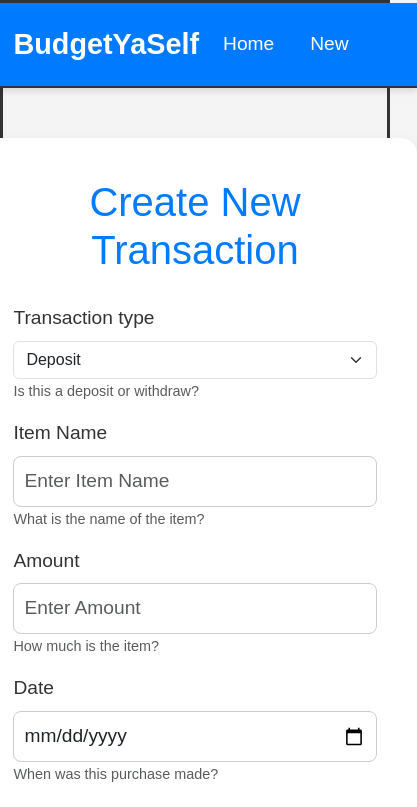
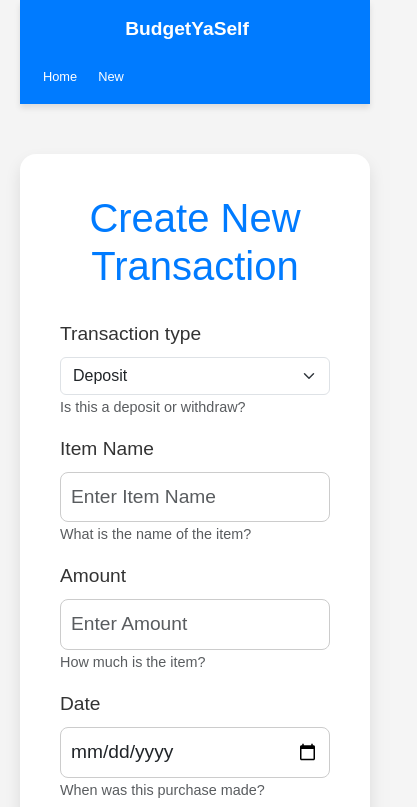
Before and after one commit to llamouth/Budgeting-App, a React (Vite) app in the folder front-end/: page /transactions/new in a window 390 px wide. Shown: the top 807 px of the page, 417 px wide, since content can reach past the window. Built offline with nearby package versions, Linux system fonts and the light colour scheme; no server answers.

Commit message:
refactor: refactor code to display differnece between withdraw and deposit

```diff
--- a/front-end/src/App.scss
+++ b/front-end/src/App.scss
@@ -17,7 +17,6 @@ body {
     padding: 0px 20px;
     height: 100%;
     width: 100vw;
-    border: 3px solid;
     display: grid;
     grid-template-rows: 1fr 8fr 1fr;
     grid-template-columns: 1fr;
--- a/front-end/src/Components/MainDisplay/Edit/Edit.jsx
+++ b/front-end/src/Components/MainDisplay/Edit/Edit.jsx
@@ -2,7 +2,7 @@ import React, { useEffect, useState } from 'react';
 import { useParams, useNavigate } from "react-router-dom";
 import Button from 'react-bootstrap/Button';
 import Form from 'react-bootstrap/Form';
-import '../styles/Edit.scss'; // Import the SCSS file for styling
+import '../styles/Edit.scss';
 
 const Edit = ({ transactions, setTransactions }) => {
 
@@ -14,7 +14,6 @@ const Edit = ({ transactions, setTransactions }) => {
         from: "",
         category: "",
     });
-    const [error, setError] = useState('');
 
     const navigate = useNavigate();
     const { id } = useParams();
@@ -38,14 +37,14 @@ const Edit = ({ transactions, setTransactions }) => {
     };
 
     const handleSelect = (e) => {
-        setNewTransaction({...transaction, category: e.target.value})
+        setTransaction({...transaction, category: e.target.value})
     }
 
     const handleSubmit = (e) => {
         e.preventDefault();
 
         if (!transaction.item_name || !transaction.amount || !transaction.date || !transaction.from || transaction.category === "Select category...") {
-            setError('Please fill out all fields.');
+            console.error('Please fill out all fields.');
             return <h1>'Please fill out all fields.'</h1>
         }
 
--- a/front-end/src/Components/MainDisplay/IndexAll/IndexAll.jsx
+++ b/front-end/src/Components/MainDisplay/IndexAll/IndexAll.jsx
@@ -9,6 +9,7 @@ const IndexAll = ({transactions}) => {
 
     const navigate = useNavigate()
     const [loading, setLoading] = useState(true)
+    const total = generateTotalAmount(transactions)
 
     useEffect(() => {
         if(transactions.length > 0){
@@ -22,7 +23,7 @@ const IndexAll = ({transactions}) => {
 
     return (
         <div className='table-container'>
-            <h1>Weekly Amount Spent: {generateTotalAmount(transactions)}</h1>
+            <h3>Current Balance: <span className={total.includes("-") ? "withdraw" : "deposit"}>{total}</span></h3>
             <Table responsive striped bordered hover>
                 <thead>
                     <tr>
@@ -35,7 +36,7 @@ const IndexAll = ({transactions}) => {
                     </tr>
                 </thead>
                 <tbody>
-                {transactions.map((transaction, i) => {
+                {transactions.map((transaction) => {
                     const { id, item_name, amount, date, from, category } = transaction
                     const handleClick = () => {
                         navigate(`/transactions/${id}`)
@@ -44,7 +45,7 @@ const IndexAll = ({transactions}) => {
                         <tr onClick={handleClick} key={id}>
                             <td>{id}</td>
                             <td>{formatString(item_name)}</td>
-                            <td>{formatAmount(amount)}</td>
+                            <td className={amount.includes("-") ? "withdraw" : "deposit"}>{formatAmount(amount)}</td>
                             <td>{date}</td>
                             <td>{formatString(from)}</td>
                             <td>{formatString(category)}</td>
--- a/front-end/src/Components/MainDisplay/New/NewTransaction.jsx
+++ b/front-end/src/Components/MainDisplay/New/NewTransaction.jsx
@@ -25,7 +25,7 @@ const NewTransaction = ({ setTransactions }) => {
         e.preventDefault();
 
         if (!newTransaction.item_name || !newTransaction.amount || !newTransaction.date || !newTransaction.from || !newTransaction.category) {
-            setError('Please fill out all fields.');
+            console.error('Please fill out all fields.');
             return;
         }
 
@@ -47,7 +47,6 @@ const NewTransaction = ({ setTransactions }) => {
             return res.json();
           })
           .then((res) => {
-            console.log('Response from server:', res);
             setTransactions((prevState) => [...prevState, res]);
             navigate('/transactions');
           })
--- a/front-end/src/Components/MainDisplay/styles/IndexAll.scss
+++ b/front-end/src/Components/MainDisplay/styles/IndexAll.scss
@@ -1,7 +1,4 @@
-// IndexAll.scss
-
-
-h1 {
+h3 {
     text-align: center;
     margin: 20px 0;
     font-size: 2.5em;
@@ -14,9 +11,21 @@ h1 {
     background-color: #fff;
     box-shadow: 0 4px 8px rgba(0, 0, 0, 0.1);
     border-radius: 12px;
+
+    @media (max-width: 1200px) {
+        padding: 15px;
     }
 
-table {
+    @media (max-width: 992px) {
+        padding: 10px;
+    }
+
+    @media (max-width: 768px) {
+        padding: 5px;
+    }
+}
+
+.table-responsive {
     width: 100%;
     margin-top: 20px;
     border-collapse: separate;
@@ -53,4 +62,60 @@ table {
     tr:nth-of-type(odd) td {
         background-color: #f4f4f4;
     }
+
+    .withdraw {
+        color: #F70808;
     }
+
+    .deposit {
+        color: #00eb1b;
+    }
+
+    @media (max-width: 1200px) {
+        font-size: 1.8em;
+
+        th, td {
+            padding: 12px;
+        }
+    }
+
+    @media (max-width: 992px) {
+        font-size: 1.6em;
+
+        th, td {
+            padding: 10px;
+        }
+    }
+
+    @media (max-width: 768px) {
+        font-size: 1.4em;
+
+        th, td {
+            padding: 8px;
+        }
+    }
+
+    @media (max-width: 576px) {
+        font-size: 1.2em;
+
+        th, td {
+            padding: 6px;
+        }
+
+        th {
+            font-size: 1em;
+        }
+    }
+
+    @media (max-width: 400px) {
+        font-size: 1em;
+
+        th, td {
+            padding: 4px;
+        }
+
+        th {
+            font-size: 0.8em;
+        }
+    }
+}
--- a/front-end/src/Components/Navbar/Header.scss
+++ b/front-end/src/Components/Navbar/Header.scss
@@ -1,9 +1,25 @@
-// Header.scss
-
 .navbar {
     background-color: #007bff;
     padding: 15px 40px;
     box-shadow: 0 4px 6px rgba(0, 0, 0, 0.1);
+    border-bottom: 0;
+
+    @media (max-width: 1200px) {
+        padding: 15px 30px;
+    }
+
+    @media (max-width: 992px) {
+        padding: 15px 20px;
+    }
+
+    @media (max-width: 768px) {
+        padding: 10px 15px;
+    }
+
+    @media (max-width: 576px) {
+        flex-direction: column;
+        align-items: center;
+    }
 }
 
 .navbar-brand {
@@ -13,6 +29,19 @@
 
     &:hover {
         cursor: pointer;
+    }
+
+    @media (max-width: 992px) {
+        font-size: 1.6em;
+    }
+
+    @media (max-width: 768px) {
+        font-size: 1.4em;
+    }
+
+    @media (max-width: 576px) {
+        font-size: 1.2em;
+        margin-bottom: 10px;
     }
 }
 
@@ -26,4 +55,19 @@
         color: #f0f0f0;
         text-decoration: none;
     }
+
+    @media (max-width: 992px) {
+        font-size: 1em;
+        margin-right: 15px;
+    }
+
+    @media (max-width: 768px) {
+        font-size: 0.9em;
+        margin-right: 10px;
+    }
+
+    @media (max-width: 576px) {
+        font-size: 0.8em;
+        margin-right: 5px;
+    }
 }
--- a/front-end/src/utils/helpers.js
+++ b/front-end/src/utils/helpers.js
@@ -16,14 +16,14 @@ const calculateCents = (array, amount) => {
 }
 
 const generateTotalAmount = (arr) => {
-    const totalArr = arr.reduce((array, tran, i) => {
+    const totalArr = arr.reduce((array, tran) => {
         const numArr = tran.amount.split(".")
         const cents = numArr[1]
         let dollar = numArr[0]
         if(dollar.includes("$")){
             dollar = numArr[0].slice(1)
             array[0] += +dollar
-            array[1] += +cents
+            array[1] = calculateCents(array, cents)
         }else if (dollar.includes("-")) {
             array[0] += +dollar
             array[1] = calculateCents(array, cents)
```
Also changed, not shown: 1 other file (tests, documents, lock files or other folders). Lines whose indentation alone changed are shown as unchanged.
